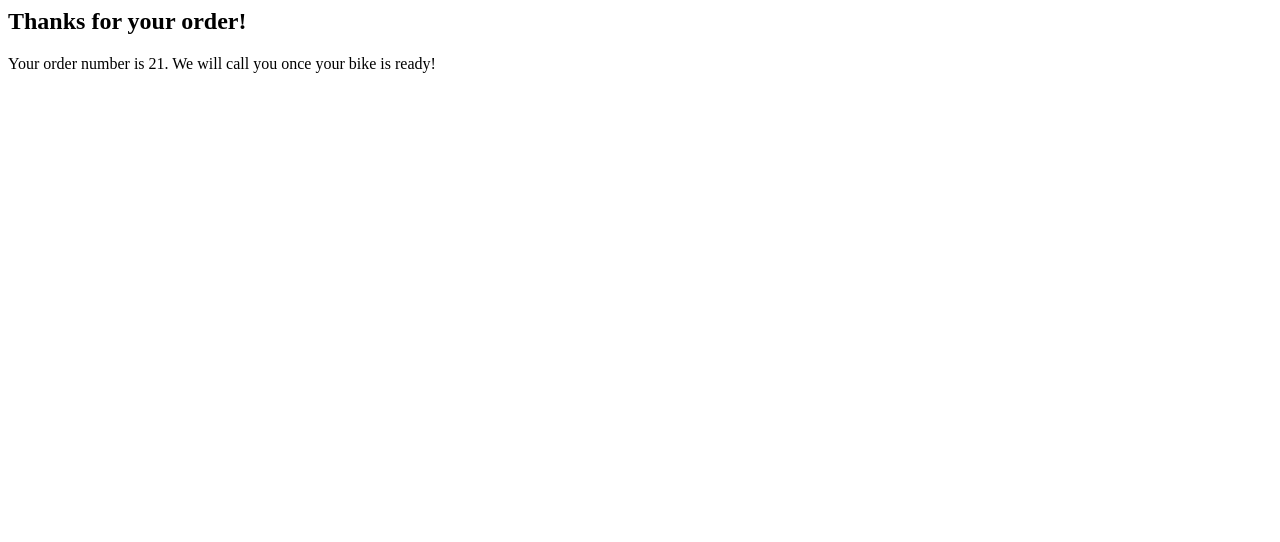
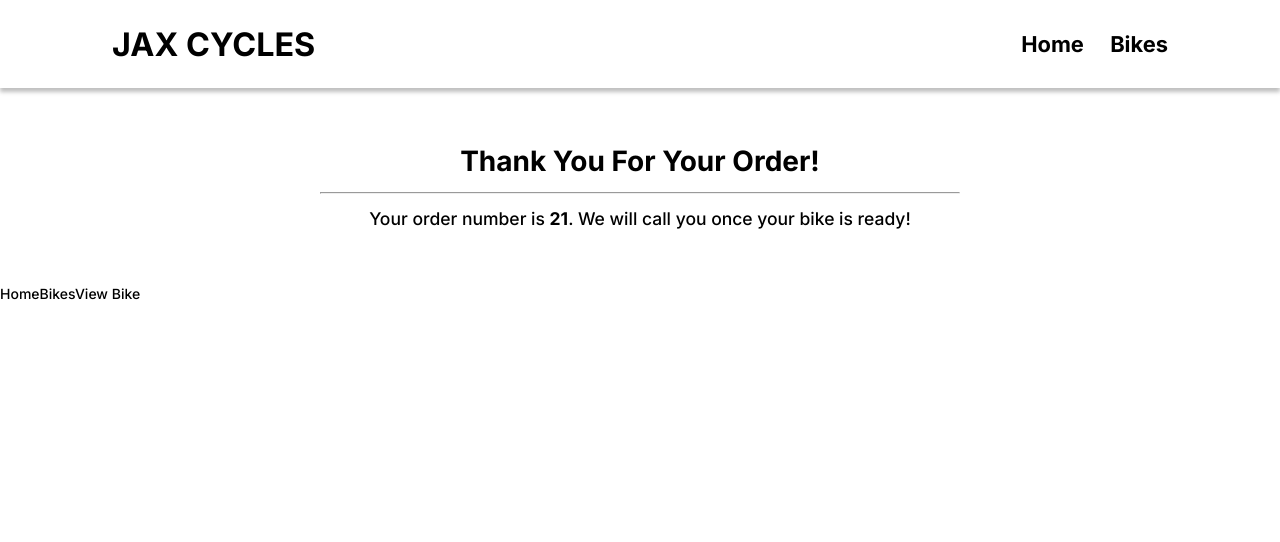
Before and after one commit to ToasterTechHelp/Django_Bike_Shop, a Django app: page /order/21/ in a window 1280 px wide. Shown: the top 542 px of the page. Run offline with Django 4.2, Linux system fonts and the light colour scheme; data comes from the database, SQL or seed files in the repository; both versions use the stored data as it was after the commit; some libraries are stand-ins or nearby versions.

Commit message:
Completed Order Page

```diff
--- a/bikeshop/static/css/base.css
+++ b/bikeshop/static/css/base.css
@@ -5,3 +5,4 @@
 
 @import url('/static/css/bikes.css');
 @import url('/static/css/bikedetails.css');
+@import url('/static/css/order.css');
--- a/bikeshop/static/css/bikedetails.css
+++ b/bikeshop/static/css/bikedetails.css
@@ -143,6 +143,8 @@
 .submit-order{
     background-color: #88FFC6;
     font-weight: 700;
+    cursor: pointer;
+    font-size: 1rem;
 }
 
 @media (max-width: 1400px){
@@ -176,6 +178,3 @@
     font-style: normal;
     line-height: normal;
 }
-
-.specs-hr{
-}
--- a/bikeshop/static/css/bikes.css
+++ b/bikeshop/static/css/bikes.css
@@ -42,8 +42,8 @@ header{
   align-items: center;
   position: sticky;
   padding: 1.75rem 14vh;
-  top: 0;
-  z-index: 100;
+    top: 0;
+    z-index: 100;
     user-select: none;
 }
 
--- /dev/null
+++ b/bikeshop/static/css/order.css
@@ -0,0 +1,20 @@
+.information{
+    margin: 4rem auto;
+    width: 50%;
+    display: flex;
+    flex-direction: column;
+    gap: 1rem;
+    text-align: center;
+    color: #000;
+    font-family: Inter, serif;
+}
+
+.thanks{
+    font-size: 2rem;
+    font-weight: 700;
+}
+
+.order-num{
+    font-size: 1.25rem;
+    font-weight: 500;
+}
--- a/shop/templates/shop/base.html
+++ b/shop/templates/shop/base.html
@@ -19,7 +19,6 @@
         <ul>
             <li><a href="/bikes/">Home</a></li>
             <li><a href="/bikes/#bikes">Bikes</a></li>
-            <li><a href="">About Us</a></li>
         </ul>
     </nav>
 </header>
--- a/shop/templates/shop/order.html
+++ b/shop/templates/shop/order.html
@@ -1,2 +1,15 @@
-<h2>Thanks for your order!</h2>
-<p>Your order number is {{ order.id }}. We will call you once your bike is ready!</p>
+{% extends 'shop/base.html' %}
+{% block title %}Bikes{% endblock %}
+
+{% block content %}
+
+<div class="information">
+    <h2 class="thanks">Thank You For Your Order!</h2>
+    <hr>
+    <p class="order-num">Your order number is <b>{{ order.id }}</b>. We will call you once your bike is ready!</p>
+</div>
+<div class="order-links">
+    <p><a class="home">Home</a><a class="bikes">Bikes</a><a class="view-bike">View Bike</a></p>
+</div>
+
+{% endblock %}
```
Also changed, not shown: shop/templates/shop/bikedetails.html (+0 -37 lines), db.sqlite3, media/images/bike3_dp80R3m.png (added).
